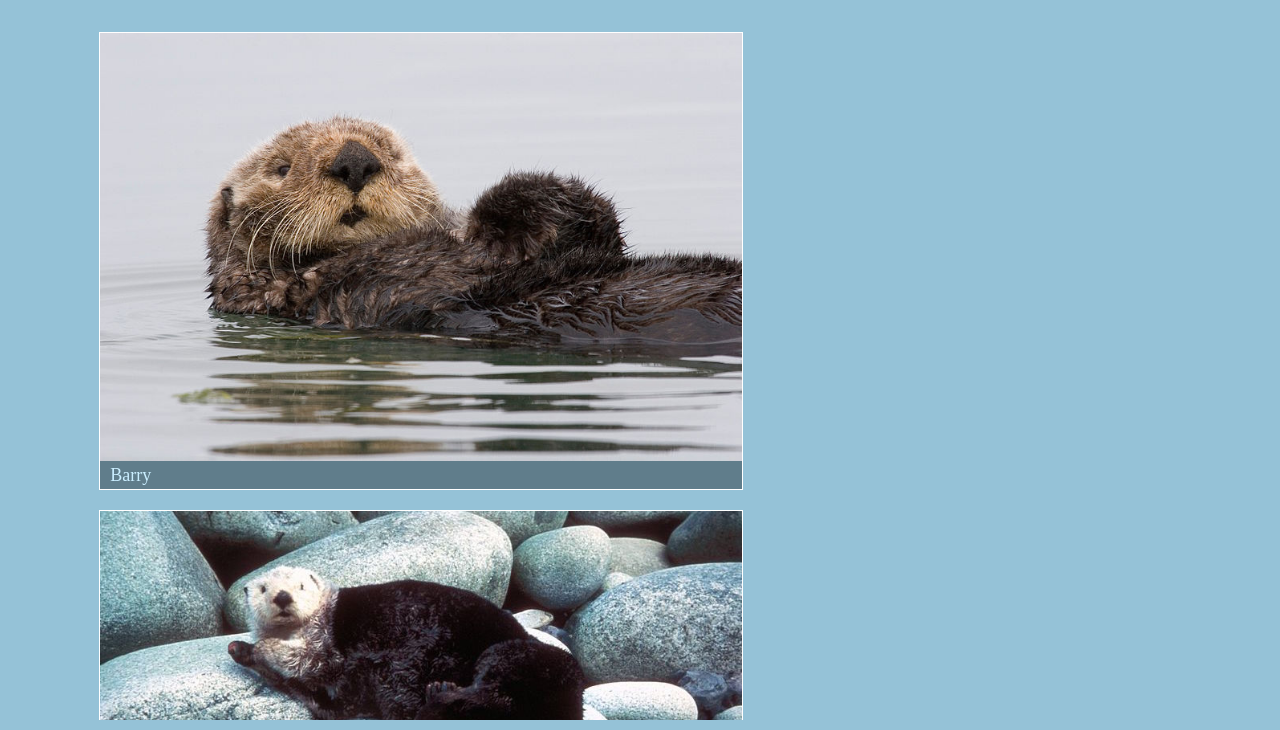
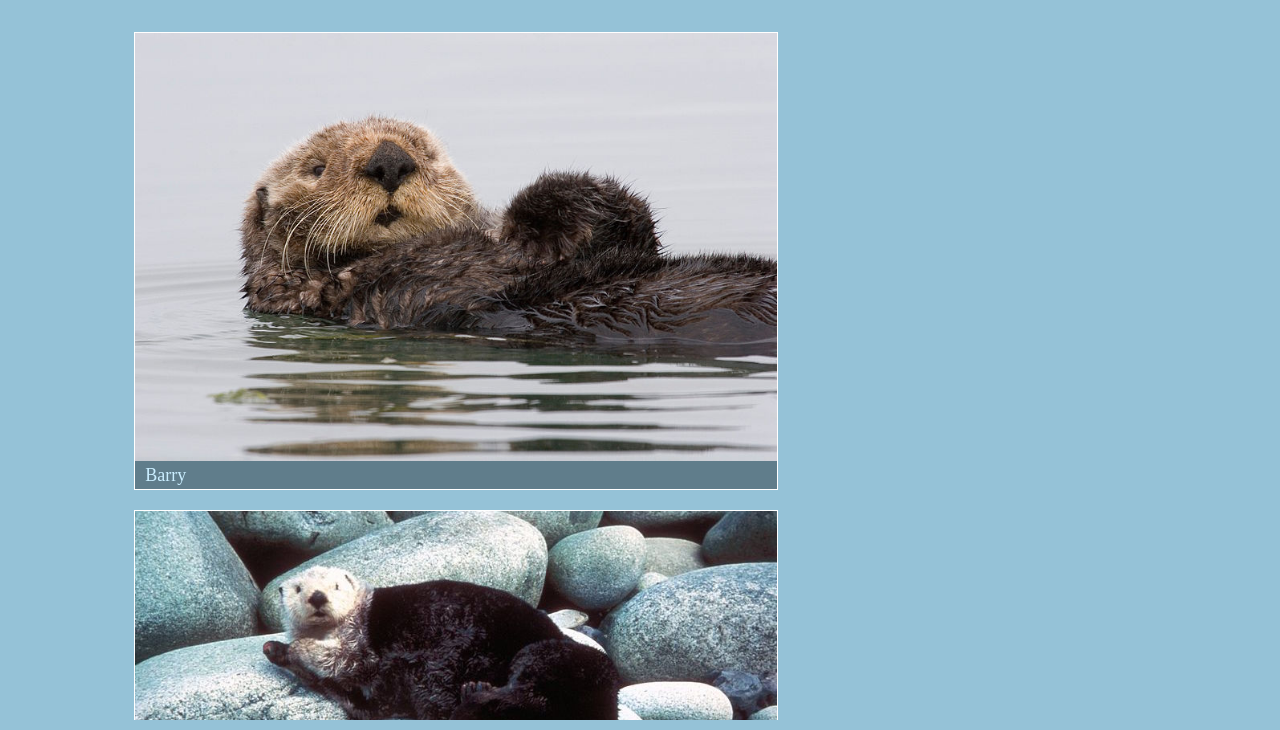
Before and after one commit to Muki-Dev/image_galllery_project, a plain HTML site: page ottergram_image_gallery_project/index.html in a window 1280 px wide. Shown: the part 70-800 px from the top of the page. Drawn offline with nearby package versions, Linux system fonts and the light colour scheme.

Commit message:
css transition

```diff
--- a/ottergram_image_gallery_project/stylesheets/styles.css
+++ b/ottergram_image_gallery_project/stylesheets/styles.css
@@ -55,7 +55,7 @@ a{
 .thumbnail-list{
 
     list-style: none;
-    padding: 0;
+    padding: 20px 0;
     order: 2;
     display: flex;
     justify-content: space-between;
@@ -72,6 +72,11 @@ a{
     border: 1px solid rgb(100%,100%,100%);
     border: 1px solid rg(100%,100%,100%);
 
+    transition: transform 133ms;
+}
+
+.thumbnail-item:hover{
+    transform: scale(1.2)
 }
 
 .thumbnail-image    {
@@ -138,6 +143,8 @@ a{
         flex-direction: column;
         order: 0;
         margin-left: 20px;
+
+        padding: 0 35px;
     }
 
     .thumbnail-item{
```
